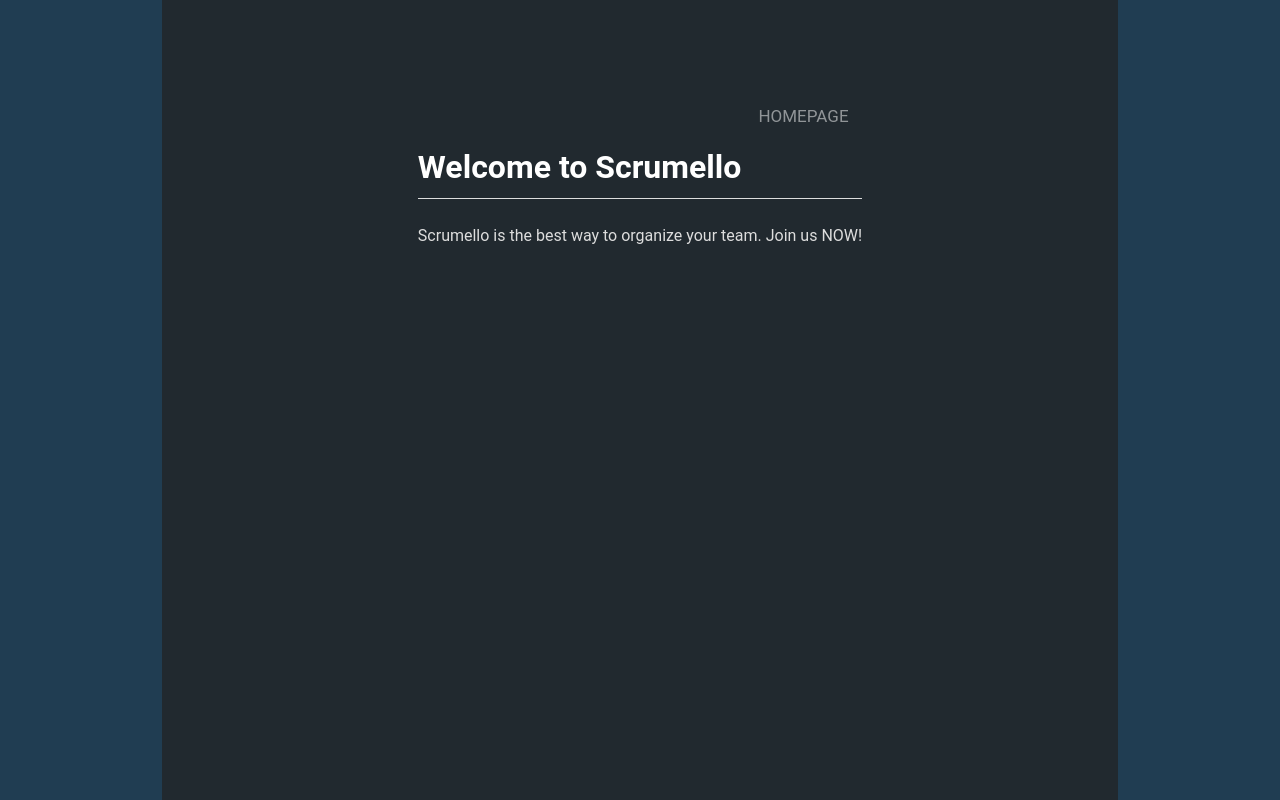
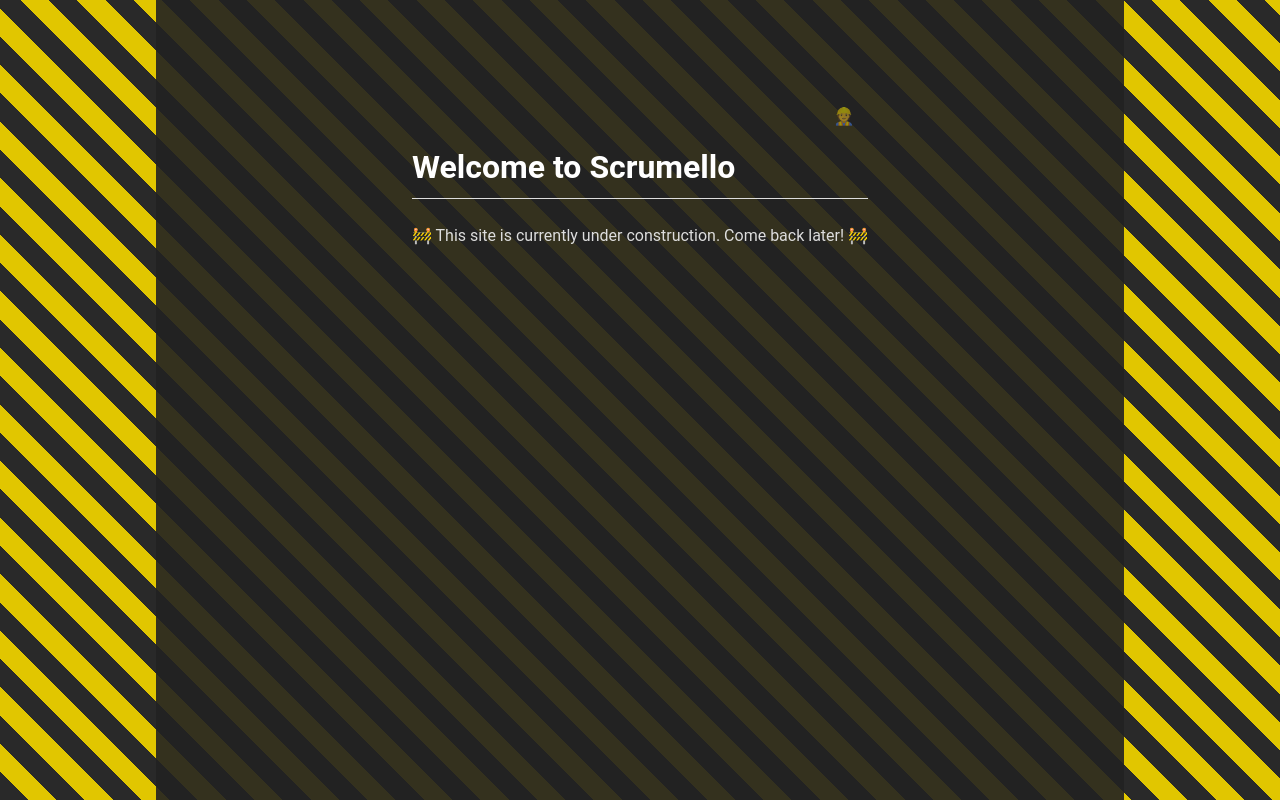
Before and after one commit to Archer-0/Scrumello, a Django app: template progetto_isw/progetto_isw/templates/about.html in a window 1280 px wide. Run offline with Django 3.2, Linux system fonts and the light colour scheme; the template is opened without the code that fills it, so the values that code supplies are empty.

Commit message:
Impostate cartelle static del progetto e modificata la pagina about

```diff
--- a/progetto_isw/progetto_isw/templates/about_style.css
+++ b/progetto_isw/progetto_isw/static/styles/about_style.css
@@ -26,7 +26,14 @@ p {
 
 .page {
     height: 100%;
-    background-color: #203d52;
+    /*background-color: #203d52;*/
+    background: repeating-linear-gradient(
+        45deg,
+        #292929,
+        #292929 20px,
+        #e1c600 20px,
+        #e1c600 40px
+    );
 }
 
 .navigation {
@@ -74,5 +81,5 @@ p {
     overflow-y: auto;
     padding: 100px 20%;
     line-height: 30px;
-    background-color: rgba(34, 34, 34, 0.7);
+    background-color: rgba(34, 34, 34, 0.9);
 }
--- a/progetto_isw/progetto_isw/templates/about.html
+++ b/progetto_isw/progetto_isw/templates/about.html
@@ -1,3 +1,4 @@
+{% load staticfiles %}
 <!DOCTYPE html>
 <html lang="en">
 <head>
@@ -5,18 +6,19 @@
     <meta name="viewport" content="width=device-width, initial-scale=1, shrink-to-fit=no">
     <title>About Scrumello</title>
     <meta name="viewport">
-    <link rel="stylesheet" href="/progetto_isw/progetto_isw/templates/about_style.css">
+{#    <link rel="stylesheet" href="/progetto_isw/progetto_isw/static/styles/about_style.css">#}
+    <link rel="stylesheet" href="{% static 'styles/about_style.css' %}">
 </head>
 <body>
     <div class="page">
         <main class="content">
             <div class="content_inner">
                 <div class="navigation">
-                    <a href="#">Homepage</a>
+                    <a href="#">👷</a>
                 </div>
                 <div class="site_name">
                     <h1>Welcome to Scrumello</h1>
-                    <p>Scrumello is the best way to organize your team. Join us NOW!</p>
+                    <p>🚧 This site is currently under construction. Come back later! 🚧</p>
                 </div>
             </div>
         </main>
--- a/progetto_isw/progetto_isw/urls.py
+++ b/progetto_isw/progetto_isw/urls.py
@@ -20,5 +20,6 @@ from . import views
 
 urlpatterns = [
     url(r'^admin/', admin.site.urls),
-    url(r'^about/', views.about, name='about'),
+    url(r'^', views.about, name='about'),
+    # url(r'^about/', views.about, name='about'),
 ]
```
Also changed, not shown: progetto_isw/progetto_isw/settings.py (+11 -0 lines).
